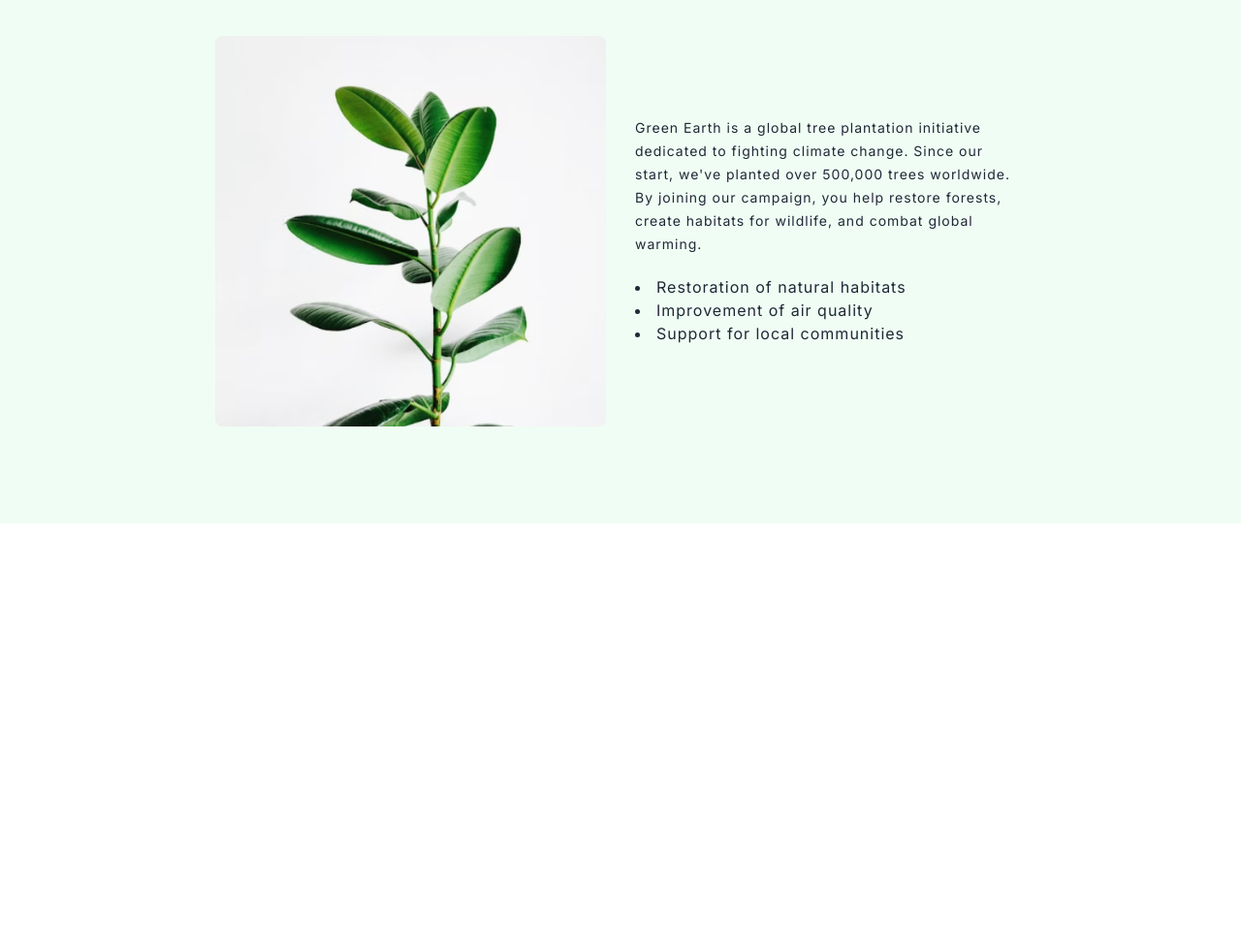
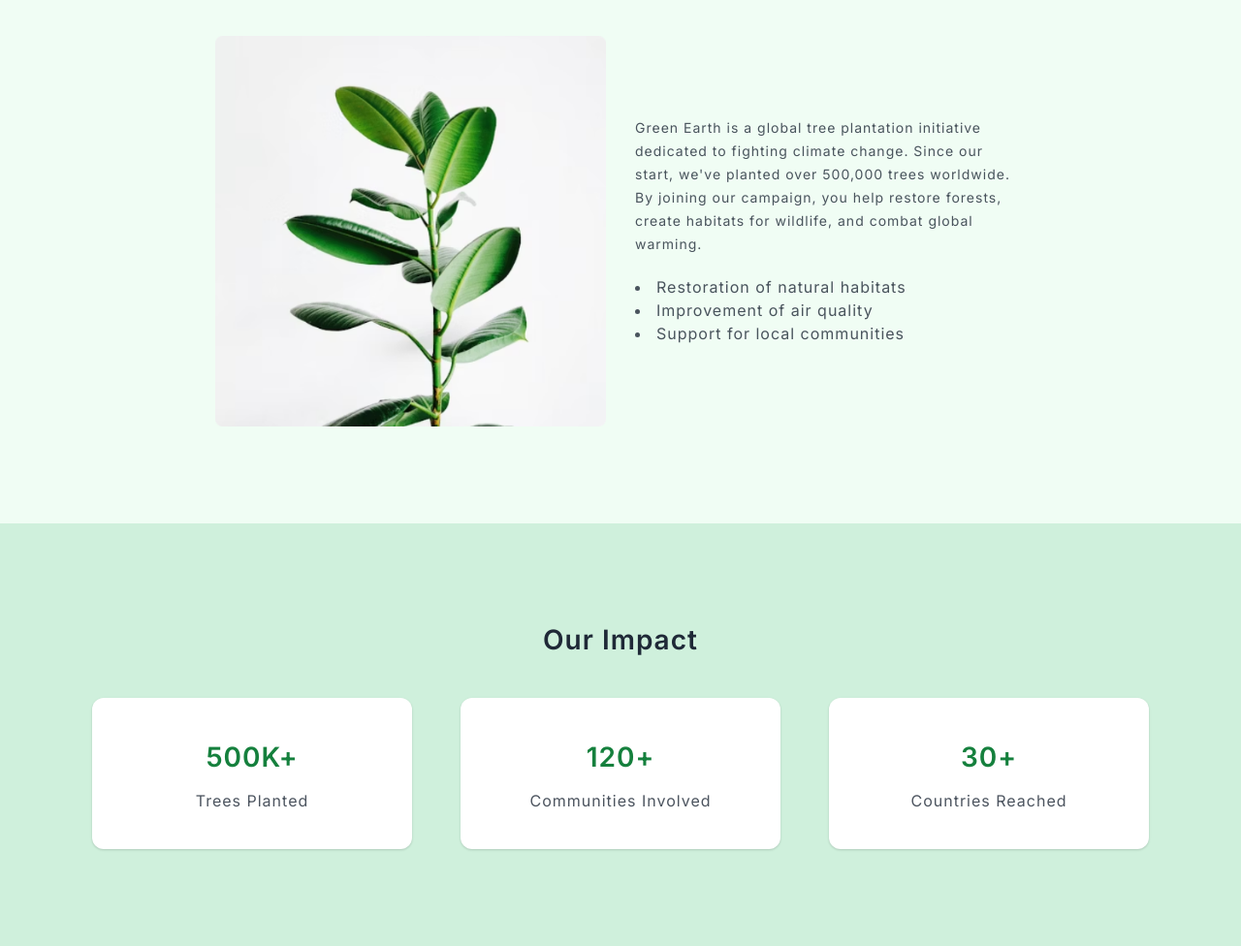
Before and after one commit to Sayfuddin-Naeem/green-earth, a website built with Vite: page index.html in a window 1280 px wide. Shown: the part 505-1481 px from the top of the page at 97% size. Before the commit the page ends 1045 px from the top, so only its background shows below. Built offline with nearby package versions, Linux system fonts and the light colour scheme.

Commit message:
Completed the impact section

```diff
--- a/index.html
+++ b/index.html
@@ -60,7 +60,7 @@
         <h1 class="text-center font-bold leading-19.5 text-4xl lg:text-[3.4rem] xxl:text-[4.8rem]">
           Plant a Tree, Grow a Future
         </h1>
-        <p class="text-center text-[1.4rem] sm:text-[1.6rem] leading-9.5 mt-[0.8rem] mb-[2.4rem]">
+        <p class="text-center text-dark-02 text-[1.4rem] sm:text-[1.6rem] leading-9.5 mt-[0.8rem] mb-[2.4rem]">
           Join our mission to plant 1 million trees and make the greener for future generations.
         </p>
         <button class="btn btn-xl h-18 w-52 border-0 rounded-full text-main bg-main-02 font-medium">Get Involved</button>
@@ -90,13 +90,13 @@
         </figure>
 
         <div class="">
-          <p class="leading-[2.4rem] text-[1.4rem] lg:text[1.6rem] text-center lg:text-left mb-8">
+          <p class="leading-[2.4rem] text-[1.4rem] lg:text[1.6rem] text-center text-dark-02 lg:text-left mb-8">
             Green Earth is a global tree plantation initiative dedicated to fighting climate change. Since our start, we've planted over 500,000 trees worldwide. By joining our campaign, you help restore forests, create habitats for wildlife, and combat global warming.
           </p>
-          <ul class="list-disc list-inside leading-[2.4rem]">
-            <li class="text-[1.4rem] lg:text-[1.6rem]">Restoration of natural habitats</li>
-            <li class="text-[1.4rem] lg:text-[1.6rem]">Improvement of air quality</li>
-            <li class="text-[1.4rem] lg:text-[1.6rem]">Support for local communities</li>
+          <ul class="list-disc list-inside leading-[2.4rem] text-dark-02">
+            <li class="text-[1.4rem] lg:text-[1.6rem] text-dark-02">Restoration of natural habitats</li>
+            <li class="text-[1.4rem] lg:text-[1.6rem] text-dark-02">Improvement of air quality</li>
+            <li class="text-[1.4rem] lg:text-[1.6rem] text-dark-02">Support for local communities</li>
           </ul>
         </div>
 
@@ -108,6 +108,28 @@
 
   <!-- ========== End main Section ========== -->
 
+  <!-- ========== Start impact Section ========== -->
+
+  <section class="bg-bg-hero px-[7.04%] py-40 flex flex-col justify-center items-center">
+    <h2 class="font-semibold  text-[1.8rem] sm:text-[2.8rem] xxl:text-[3.2rem] leading-16 mb-16">Our Impact</h2>
+    <div class="grid grid-col-1 lg:grid-cols-3 gap-20">
+      <div class="text-center bg-white p-16 rounded-[1.2rem] shadow-impact w-[33rem] xxl:w-[51.67rem] h-62.5">
+        <p class="text-main font-semibold text-[1.8rem] sm:text-[2.8rem] xxl:text-[3.2rem] mb-[1.2rem]">500K+</p>
+        <p class="text-dark-02 text-[1.4rem] sm:text-[1.6rem] leading-[2.4rem]">Trees Planted</p>
+      </div>
+      <div class="text-center bg-white p-16 rounded-[1.2rem] shadow-impact w-[33rem] xxl:w-[51.67rem] h-62.5">
+        <p class="text-main font-semibold text-[1.8rem] sm:text-[2.8rem] xxl:text-[3.2rem] mb-[1.2rem]">120+</p>
+        <p class="text-dark-02 text-[1.4rem] sm:text-[1.6rem] leading-[2.4rem]">Communities Involved</p>
+      </div>
+      <div class="text-center bg-white p-16 rounded-[1.2rem] shadow-impact w-[33rem] xxl:w-[51.67rem] h-62.5">
+        <p class="text-main font-semibold text-[1.8rem] sm:text-[2.8rem] xxl:text-[3.2rem] mb-[1.2rem]">30+</p>
+        <p class="text-dark-02 text-[1.4rem] sm:text-[1.6rem] leading-[2.4rem]">Countries Reached</p>
+      </div>
+    </div>
+  </section>
+
+  <!-- ========== End impact Section ========== -->
+
   <script type="module" src="./src/main.js"></script>
 </body>
 </html>
--- a/src/style.css
+++ b/src/style.css
@@ -13,10 +13,14 @@
   --color-bg-footer: #166534;
   --color-bg-footer-02: #14532D;
   --color-dark-01: #1F2937;
+  --color-dark-02: #1f2937cc;;
 
 
   /* font  */
   --font-inter: "Inter", sans-serif;
+
+  /* shadow */
+  --shadow-impact: 0px 1px 2px 0px rgba(0, 0, 0, 0.06),0px 1px 3px 0px rgba(0, 0, 0, 0.1);
 }
 
 @layer base{
```
